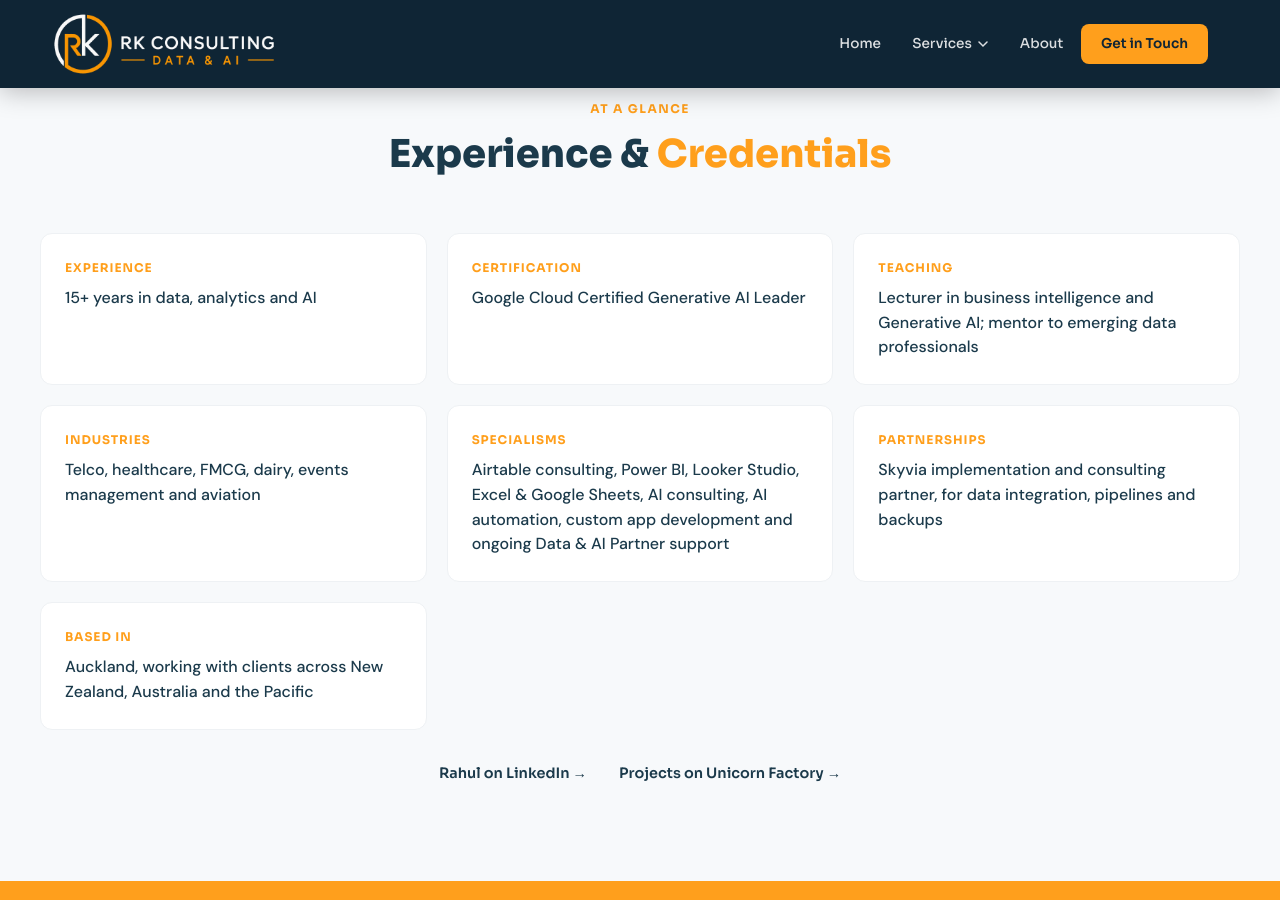
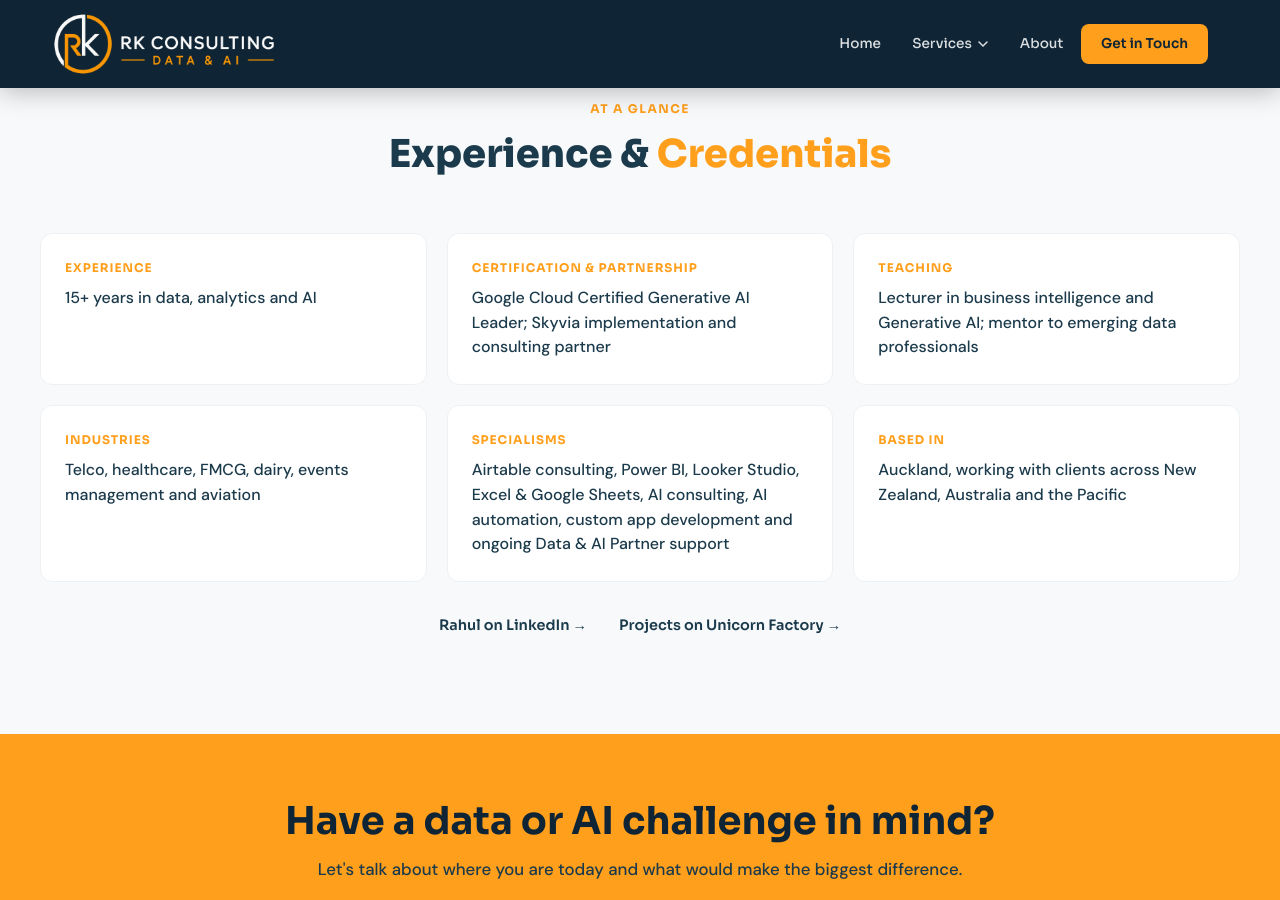
Before and after one commit to rkconsultingnz/rkconsultingnz.github.io, a Jekyll site: the page built from about.html, in a window 1280 px wide and 900 px high, scrolled down 1297 px. Built offline with Jekyll 4.4.1, drawn with Linux system fonts in a browser that asks for light colours.

Commit message:
About: fold Skyvia partnership into the Certification card
Co-Authored-By: Claude Opus 5.5 <noreply@anthropic.com>
Claude-Session: https://claude.ai/code/session_016rPhsbE8KTFDMdVmhpC3P9

```diff
--- a/about.html
+++ b/about.html
@@ -55,8 +55,8 @@ schema_main_entity: "https://www.rkconsulting.co.nz/#founder"
         <dd>15+ years in data, analytics and AI</dd>
       </div>
       <div class="about-fact">
-        <dt>Certification</dt>
-        <dd>Google Cloud Certified Generative AI Leader</dd>
+        <dt>Certification &amp; Partnership</dt>
+        <dd>Google Cloud Certified Generative AI Leader; <a href="https://skyvia.com/partners/rk-consulting" rel="noopener" target="_blank">Skyvia</a> implementation and consulting partner</dd>
       </div>
       <div class="about-fact">
         <dt>Teaching</dt>
@@ -69,10 +69,6 @@ schema_main_entity: "https://www.rkconsulting.co.nz/#founder"
       <div class="about-fact">
         <dt>Specialisms</dt>
         <dd><a href="{{ '/airtable/' | relative_url }}">Airtable consulting</a>, Power BI, Looker Studio, Excel &amp; Google Sheets, AI consulting, AI automation, custom app development and ongoing Data &amp; AI Partner support</dd>
-      </div>
-      <div class="about-fact">
-        <dt>Partnerships</dt>
-        <dd><a href="https://skyvia.com/partners/rk-consulting" rel="noopener" target="_blank">Skyvia</a> implementation and consulting partner, for data integration, pipelines and backups</dd>
       </div>
       <div class="about-fact">
         <dt>Based in</dt>
```
